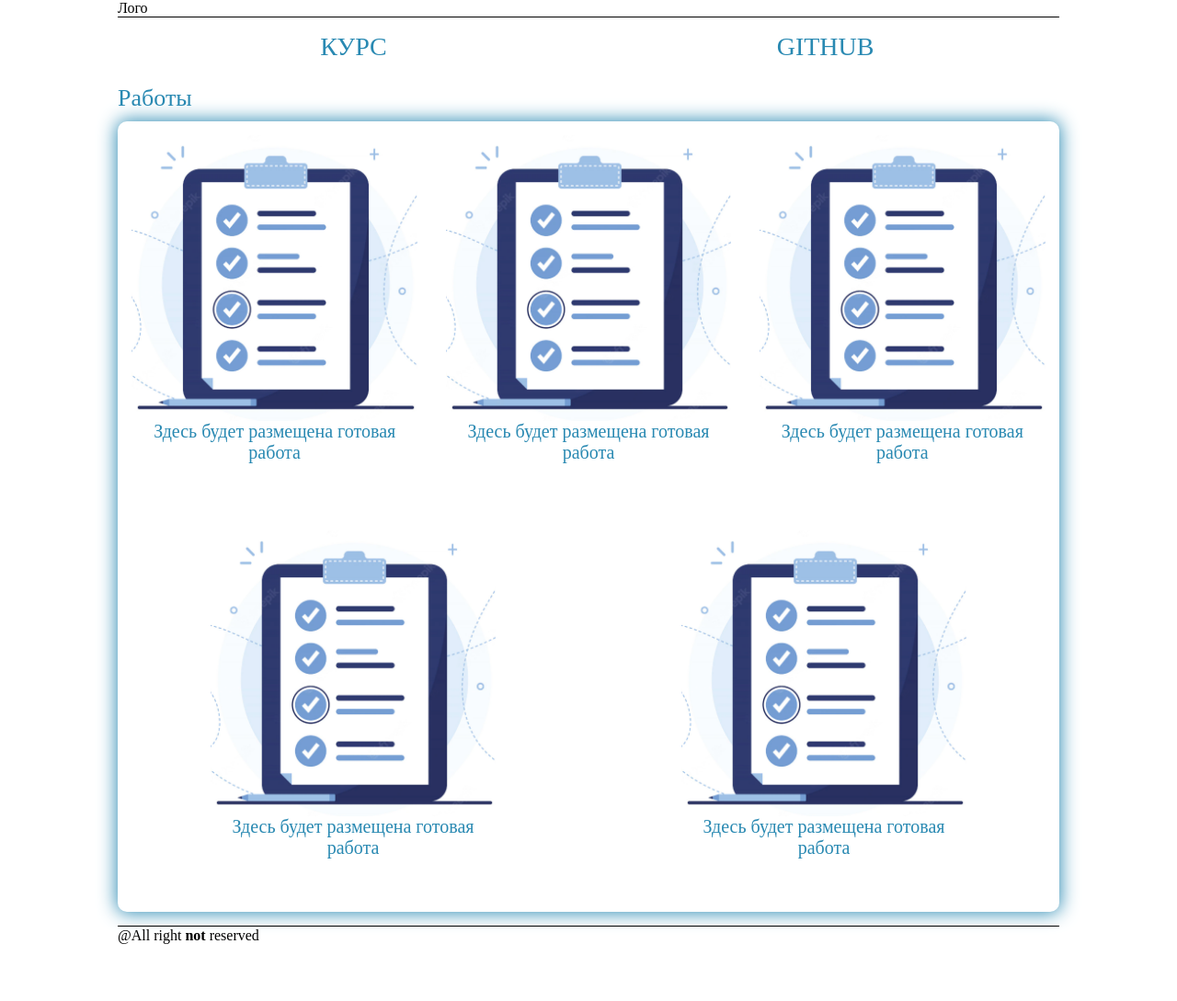
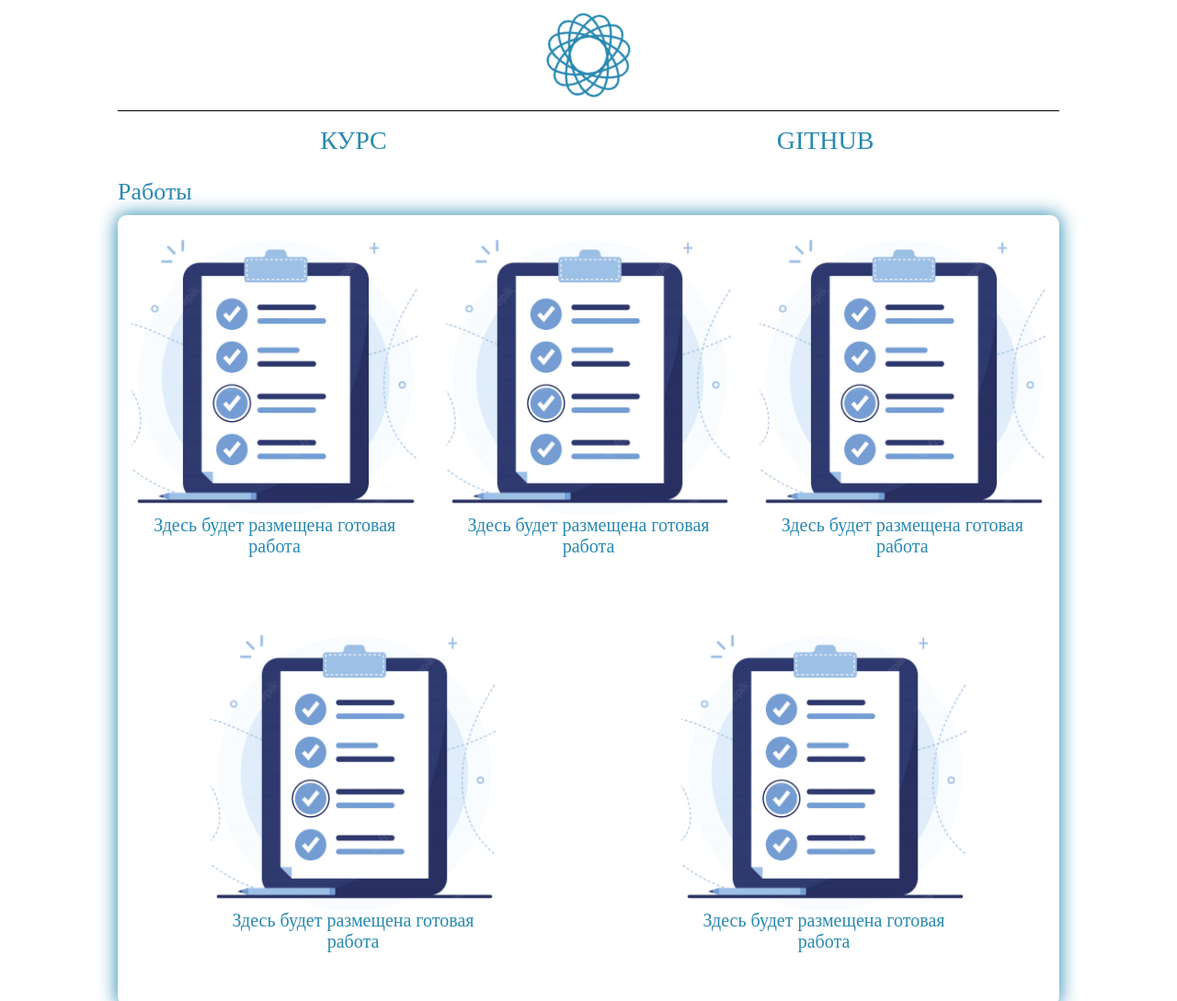
Before and after one commit to krutetskiy/Site_Krutetskiy, a plain HTML site: page index.html in a window 1280 px wide. Shown: the top 1089 px of the page at 92% size. Before the commit the page ends 1057 px from the top, so only its background shows below. Drawn offline with Linux system fonts and the light colour scheme.

Commit message:
[T3] add logo

```diff
--- a/index.html
+++ b/index.html
@@ -5,12 +5,30 @@
     <meta http-equiv="X-UA-Compatible" content="IE=edge">
     <meta name="viewport" content="width=device-width, initial-scale=1.0">
     <link rel="stylesheet" href="./styles/main.css"/>
+    <link rel="stylesheet" href="./styles/logo.css"/>
     <title>Main</title>
 </head>
 <body>
     <header>
         <div class="page_content">
-            Лого
+            <div class="box">
+                <svg>
+                    <g class="logo">
+                        <ellipse id="elipse" cx="60" cy="60" rx="20" ry="45" fill="none" stroke="#2989B2" stroke-width="2" stroke-linecap="round"/>
+                        <use href="#elipse" transform="rotate(30 60 60)"/>
+                        <use href="#elipse" transform="rotate(60 60 60)"/>
+                        <use href="#elipse" transform="rotate(90 60 60)"/>
+                        <use href="#elipse" transform="rotate(120 60 60)"/>
+                        <use href="#elipse" transform="rotate(150 60 60)"/>
+                        <use href="#elipse" transform="rotate(180 60 60)"/>
+                        <use href="#elipse" transform="rotate(210 60 60)"/>
+                        <use href="#elipse" transform="rotate(240 60 60)"/>
+                        <use href="#elipse" transform="rotate(270 60 60)"/>
+                        <use href="#elipse" transform="rotate(300 60 60)"/>
+                        <use href="#elipse" transform="rotate(330 60 60)"/>
+                    </g>
+                </svg>
+            </div>
             <hr>
             <ul>
                 <li><a href="https://dl.spbstu.ru/course/view.php?id=3490">КУРС</a></li>
--- /dev/null
+++ b/styles/logo.css
@@ -0,0 +1,21 @@
+.box {
+    flex: 1 1 auto;
+    display: flex;
+    justify-content: center;
+}
+
+svg {
+    height: 120px;
+    width: 120px;
+}
+
+@keyframes rotacion{
+	to {
+		transform:rotate(360deg);
+	}
+}
+
+.logo {
+	animation: rotacion 4s cubic-bezier(.67,.09,.01,1.68) infinite alternate;
+	transform-origin: center center;
+}
--- a/styles/main.css
+++ b/styles/main.css
@@ -4,7 +4,6 @@
 }
 
 body {
-    min-height: 100vh;
     margin:0;
 }
 
@@ -19,6 +18,7 @@ header {
 }
 
 footer {
+    margin-top: 30px;
     min-height:50px;
 }
 
@@ -29,7 +29,6 @@ body {
 
 content {
     flex: 1;
-    margin-bottom: 15px;
 }
 
 ul {
@@ -42,6 +41,7 @@ ul li {
     list-style-type: none;
     text-align: center;
     background-color: white;
+    transition: background-color 0.3s ease-in-out;
 }
 
 ul li:hover {
```
